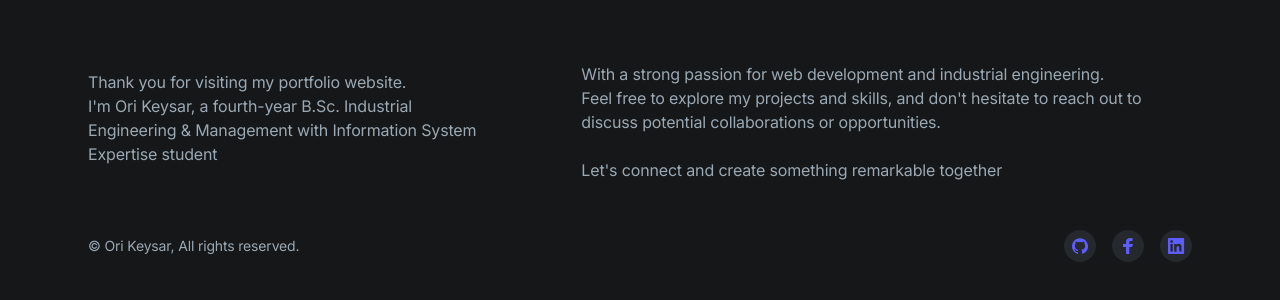
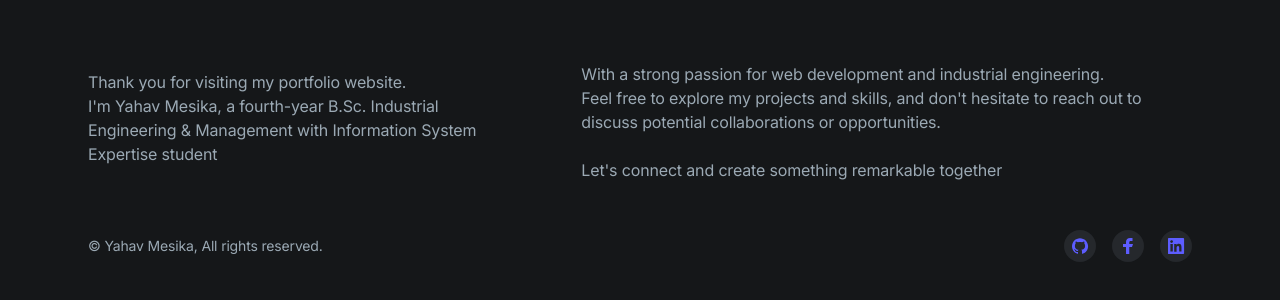
Before and after one commit to YahavMesika/portfolio, a Next.js app: page / in a window 1280 px wide. Shown: the part 5452-5752 px from the top of the page. Built offline with nearby package versions, Linux system fonts and the light colour scheme.

Commit message:
Update footer.tsx

```diff
--- a/components/ui/footer.tsx
+++ b/components/ui/footer.tsx
@@ -2,7 +2,7 @@
 import Link from 'next/link'
 
 export default function Footer() {
-  const full_Name = "Ori Keysar"
+  const full_Name = "Yahav Mesika"
   return (
     <footer>
       <div className="py-12 md:py-16">
@@ -64,7 +64,7 @@
             </ul>
 
             {/* Copyrights note */}
-            <div className="text-gray-400 text-sm mr-4">&copy; Ori Keysar, All rights reserved.</div>
+            <div className="text-gray-400 text-sm mr-4">&copy; Yahav Mesika, All rights reserved.</div>
 
           </div>
 
```
